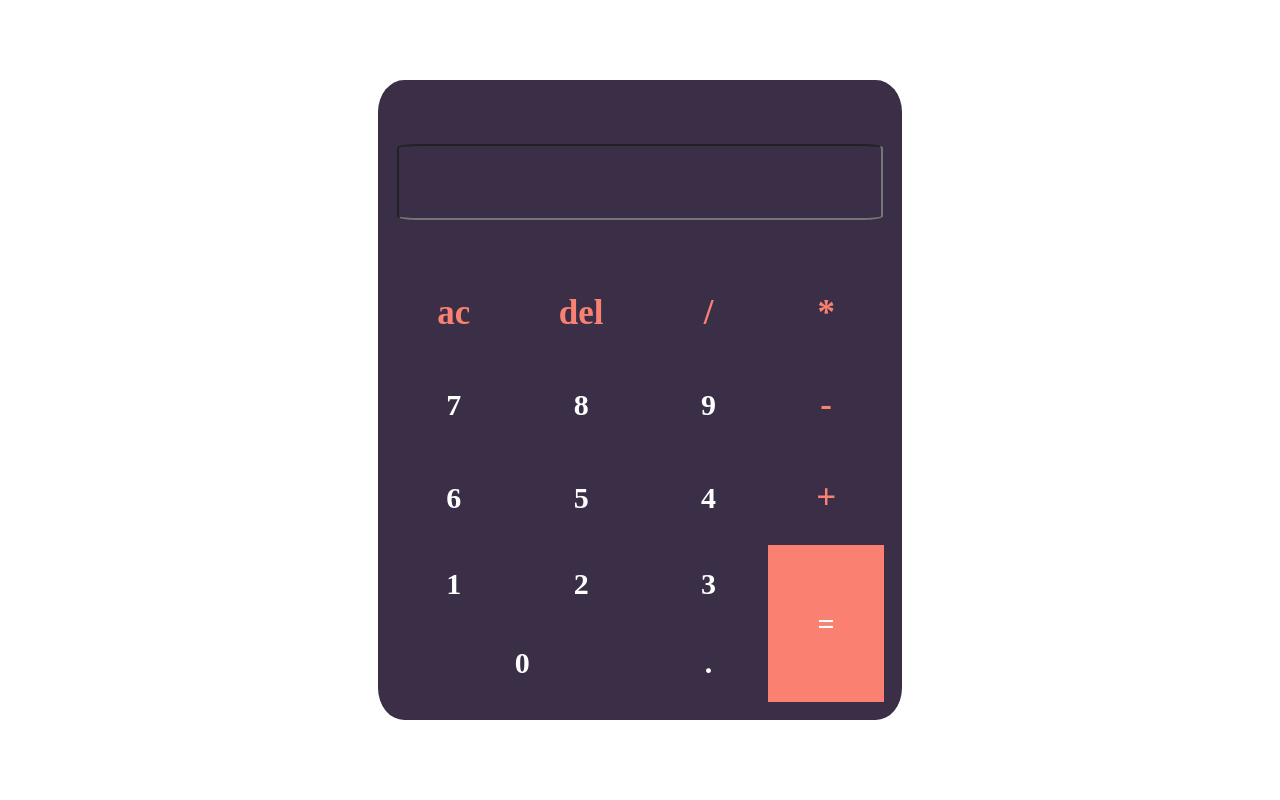
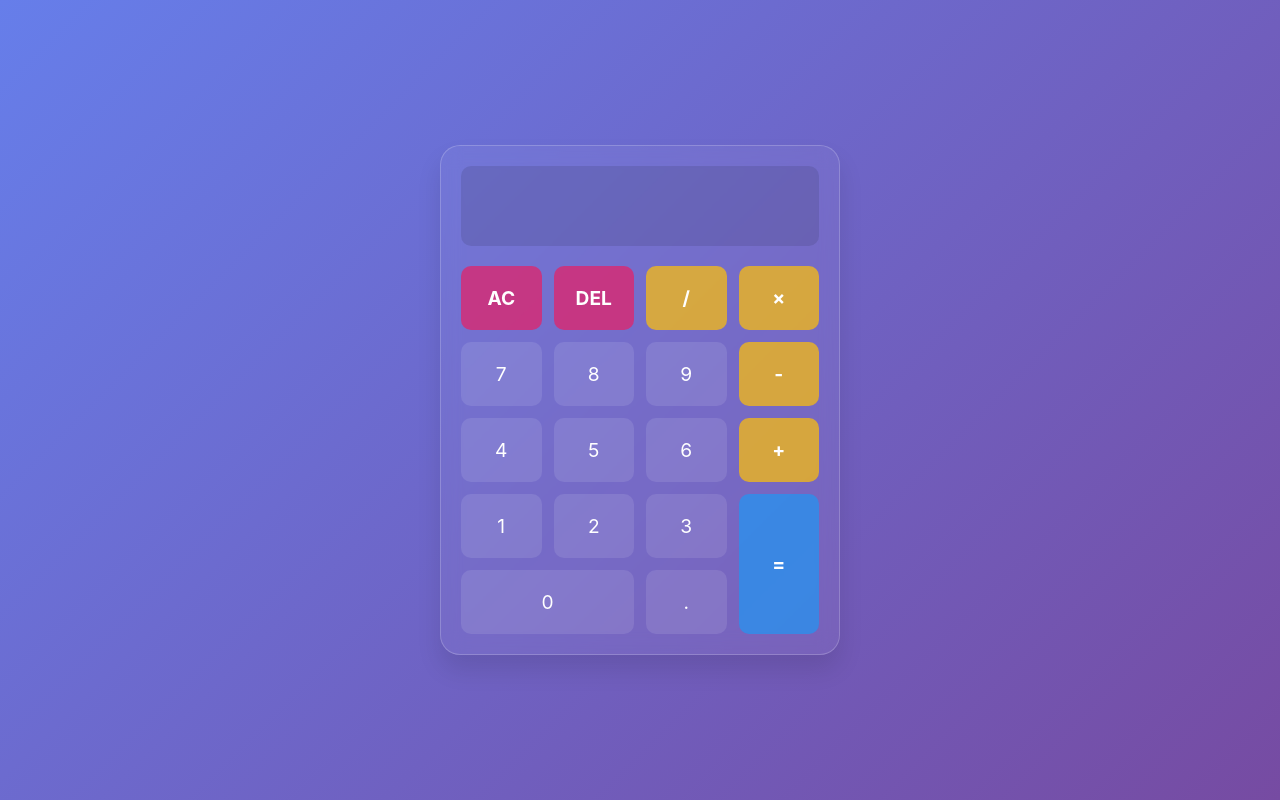
Before and after one commit to IchwanArdi/Project-Calculator-V1, a plain HTML site: page index.html in a window 1280 px wide. Drawn offline with Linux system fonts and the light colour scheme.

Commit message:
redesain tampilan

```diff
--- a/index.html
+++ b/index.html
@@ -4,45 +4,37 @@
     <meta charset="utf-8" />
     <meta name="viewport" content="width=device-width, initial-scale=1" />
     <title>Project | Calculator v1</title>
-
     <link rel="stylesheet" href="style.css" />
   </head>
   <body>
-    <div class="card">
-      <table class="table">
-        <tr>
-          <td colspan="4"><input class="input" type="text" name="input" /></td>
-        </tr>
-        <tr>
-          <td class="number aritmatika">ac</td>
-          <td class="number aritmatika">del</td>
-          <td class="number aritmatika">/</td>
-          <td class="number aritmatika">*</td>
-        </tr>
-        <tr>
-          <td class="number">7</td>
-          <td class="number">8</td>
-          <td class="number">9</td>
-          <td class="number aritmatika">-</td>
-        </tr>
-        <tr>
-          <td class="number">6</td>
-          <td class="number">5</td>
-          <td class="number">4</td>
-          <td class="number aritmatika">+</td>
-        </tr>
-        <tr>
-          <td class="number">1</td>
-          <td class="number">2</td>
-          <td class="number">3</td>
-          <td style="background-color: salmon" rowspan="2" class="number">=</td>
-        </tr>
-        <tr>
-          <td colspan="2" class="number">0</td>
+    <div class="calculator">
+      <div class="display">
+        <input type="text" name="input" id="input" readonly />
+      </div>
+      <div class="buttons">
+        <button class="btn action">AC</button>
+        <button class="btn action">DEL</button>
+        <button class="btn operator">/</button>
+        <button class="btn operator">×</button>
 
-          <td class="number">.</td>
-        </tr>
-      </table>
+        <button class="btn number">7</button>
+        <button class="btn number">8</button>
+        <button class="btn number">9</button>
+        <button class="btn operator">-</button>
+
+        <button class="btn number">4</button>
+        <button class="btn number">5</button>
+        <button class="btn number">6</button>
+        <button class="btn operator">+</button>
+
+        <button class="btn number">1</button>
+        <button class="btn number">2</button>
+        <button class="btn number">3</button>
+        <button class="btn equals">=</button>
+
+        <button class="btn number zero">0</button>
+        <button class="btn number">.</button>
+      </div>
     </div>
 
     <script src="script.js"></script>
--- a/script.js
+++ b/script.js
@@ -1,20 +1,65 @@
-document.querySelectorAll('.number').forEach((button) => {
+// Menangkap semua elemen tombol
+const numberButtons = document.querySelectorAll('.number');
+const operatorButtons = document.querySelectorAll('.operator');
+const actionButtons = document.querySelectorAll('.action');
+const equalsButton = document.querySelector('.equals');
+const inputField = document.getElementById('input');
+
+// Fungsi untuk memperbarui input
+function updateInput(value) {
+  if (inputField.value === 'Error') {
+    inputField.value = value;
+  } else {
+    inputField.value += value;
+  }
+}
+
+// Event listener untuk tombol angka
+numberButtons.forEach((button) => {
   button.addEventListener('click', function () {
-    let inputField = document.querySelector('input[name="input"]');
+    let value = this.textContent.trim();
+    updateInput(value);
+  });
+});
+
+// Event listener untuk tombol operator
+operatorButtons.forEach((button) => {
+  button.addEventListener('click', function () {
+    let value = this.textContent.trim();
+    // Mengubah simbol × menjadi * untuk evaluasi
+    if (value === '×') {
+      value = '*';
+    }
+    updateInput(value);
+  });
+});
+
+// Event listener untuk tombol aksi (AC, DEL)
+actionButtons.forEach((button) => {
+  button.addEventListener('click', function () {
     let value = this.textContent.trim();
 
-    if (value === 'ac') {
+    if (value === 'AC') {
       inputField.value = '';
-    } else if (value === 'del') {
+    } else if (value === 'DEL') {
       inputField.value = inputField.value.slice(0, -1);
-    } else if (value === '=') {
-      try {
-        inputField.value = eval(inputField.value.replace('*', '*'));
-      } catch {
-        inputField.value = 'Error';
-      }
-    } else {
-      inputField.value += value;
     }
   });
 });
+
+// Event listener untuk tombol sama dengan (=)
+equalsButton.addEventListener('click', function () {
+  try {
+    // Evaluasi ekspresi matematika
+    // Mengubah × menjadi * agar bisa dievaluasi
+    const expression = inputField.value.replace(/×/g, '*');
+    inputField.value = eval(expression);
+
+    // Menangani hasil yang tidak terdefinisi atau tidak valid
+    if (inputField.value === 'undefined' || !isFinite(inputField.value)) {
+      inputField.value = 'Error';
+    }
+  } catch (error) {
+    inputField.value = 'Error';
+  }
+});
--- a/style.css
+++ b/style.css
@@ -1,43 +1,155 @@
-.card {
-  margin-top: 5rem;
-  padding: 0px;
+* {
+  margin: 0;
+  padding: 0;
+  box-sizing: border-box;
+  font-family: -apple-system, BlinkMacSystemFont, 'Segoe UI', Roboto, Oxygen, Ubuntu, Cantarell, 'Open Sans', 'Helvetica Neue', sans-serif;
 }
 
-.table {
-  padding: 1rem;
-  margin: auto;
-  width: 25rem;
-  height: 40rem;
-  text-align: center;
-  background-color: rgb(58, 47, 70);
-  border-radius: 5%;
+body {
+  display: flex;
+  justify-content: center;
+  align-items: center;
+  min-height: 100vh;
+  background: linear-gradient(135deg, #667eea, #764ba2);
 }
 
-.input {
-  letter-spacing: 8px;
-  padding: 1rem;
+.calculator {
+  width: 100%;
+  max-width: 400px;
+  background-color: rgba(255, 255, 255, 0.05);
+  backdrop-filter: blur(10px);
+  border-radius: 20px;
+  box-shadow: 0 15px 25px rgba(0, 0, 0, 0.1);
+  padding: 20px;
+  overflow: hidden;
+  border: 1px solid rgba(255, 255, 255, 0.2);
+}
+
+.display {
+  position: relative;
+  width: 100%;
+  height: 80px;
+  margin-bottom: 20px;
+  border-radius: 10px;
+  overflow: hidden;
+  background-color: rgba(0, 0, 0, 0.1);
+}
+
+.display input {
+  width: 100%;
+  height: 100%;
+  border: none;
+  outline: none;
+  background: transparent;
+  padding: 0 20px;
+  font-size: 2.5rem;
   color: white;
-  font-size: 35px;
-  font-weight: bold;
   text-align: right;
-  background-color: rgb(58, 47, 70);
-  border-radius: 5%;
-  font-family: rome;
-  outline: none;
+}
+
+.buttons {
+  display: grid;
+  grid-template-columns: repeat(4, 1fr);
+  grid-gap: 12px;
+}
+
+.btn {
+  padding: 20px 0;
+  font-size: 1.2rem;
+  text-align: center;
+  border-radius: 10px;
+  cursor: pointer;
+  user-select: none;
+  transition: transform 0.2s, background-color 0.2s;
+  border: none;
+  color: white;
+}
+
+.btn:active {
+  transform: scale(0.95);
 }
 
 .number {
-  width: 40px;
-  margin: 0px;
-  font-size: 30px;
-  font-weight: bold;
-  color: white;
-  cursor: pointer;
-  box-sizing: border-box;
-  transition: 0.3s;
+  background-color: rgba(255, 255, 255, 0.1);
 }
 
-.aritmatika {
-  color: salmon;
-  font-size: 35px;
+.number:hover {
+  background-color: rgba(255, 255, 255, 0.2);
 }
+
+.operator {
+  background-color: rgba(255, 193, 7, 0.7);
+  font-weight: bold;
+}
+
+.operator:hover {
+  background-color: rgba(255, 193, 7, 0.9);
+}
+
+.action {
+  background-color: rgba(233, 30, 99, 0.7);
+  font-weight: bold;
+}
+
+.action:hover {
+  background-color: rgba(233, 30, 99, 0.9);
+}
+
+.equals {
+  background-color: rgba(33, 150, 243, 0.7);
+  grid-row: span 2;
+  font-weight: bold;
+}
+
+.equals:hover {
+  background-color: rgba(33, 150, 243, 0.9);
+}
+
+.zero {
+  grid-column: span 2;
+}
+
+@media (max-width: 500px) {
+  .calculator {
+    width: 90%;
+    padding: 15px;
+  }
+
+  .display {
+    height: 70px;
+    margin-bottom: 15px;
+  }
+
+  .display input {
+    font-size: 2rem;
+  }
+
+  .btn {
+    padding: 15px 0;
+    font-size: 1rem;
+  }
+}
+
+@media (max-width: 350px) {
+  .calculator {
+    padding: 10px;
+  }
+
+  .display {
+    height: 60px;
+    margin-bottom: 10px;
+  }
+
+  .display input {
+    font-size: 1.8rem;
+  }
+
+  .buttons {
+    grid-gap: 8px;
+  }
+
+  .btn {
+    padding: 12px 0;
+    font-size: 0.9rem;
+  }
+}
```
